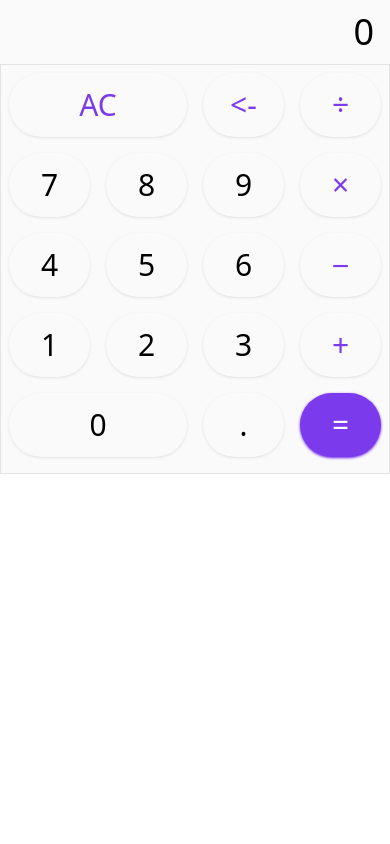
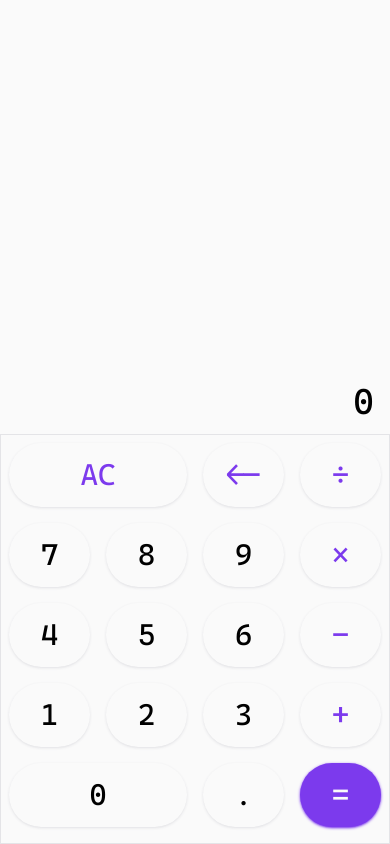
Before and after one commit to DikDns/fcc-front-end-development-projects, a React (Vite) app: page / in a window 390 px wide. Built offline with nearby package versions, Linux system fonts and the light colour scheme.

Commit message:
add: responsive size other than mobile

```diff
--- a/src/index.css
+++ b/src/index.css
@@ -12,6 +12,10 @@
 }
 
 @layer components {
+  .App {
+    @apply overflow-hidden min-h-screen flex flex-col justify-end font-display bg-zinc-50 sm:shadow-lg sm:shadow-violet-500 sm:w-96 sm:min-h-[90vh] sm:mx-auto sm:mt-5 sm:rounded-xl;
+  }
+
   .displayContainer {
     @apply bg-zinc-50 text-black py-2 px-4 text-right;
   }
```
